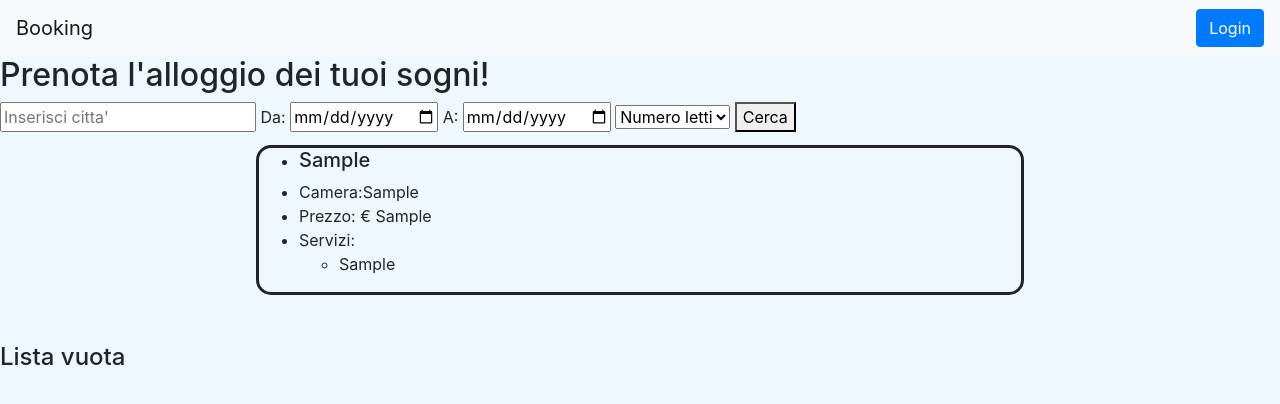
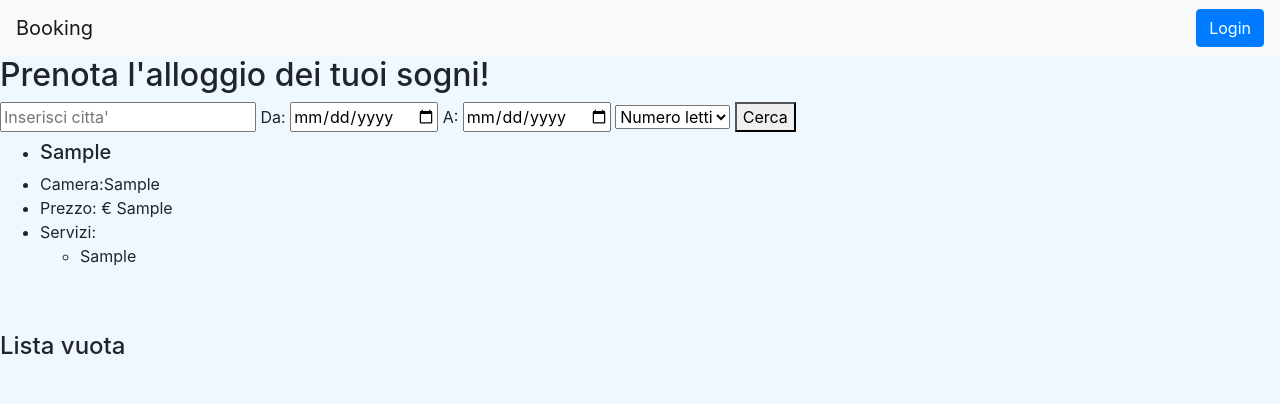
Before and after one commit to lucasimula/isw_progetto, a Django app: template progetto_isw/templates/cercaAl.html in a window 1280 px wide. Shown: the top 404 px of the page. Run offline with Django 3.2, Linux system fonts and the light colour scheme; the template is opened without the code that fills it: most values are stand-ins (such as "Sample title", 1, 10 or a date in 2020); some libraries are stand-ins or nearby versions.

Commit message:
inizioRicerca

```diff
--- a/progetto_isw/templates/cercaAl.html
+++ b/progetto_isw/templates/cercaAl.html
@@ -5,7 +5,7 @@
                 <h1></h1>
             </div>
 {% for i in lista %}
-<div style="margin-top: 1%; width: 60%; height: 1.1%; border: 3px solid; border-radius: 15px; margin-right: 5%; margin-left: 20%">
+<div >
     <div >
 
 
```
Also changed, not shown: progetto_isw/db.sqlite3.
